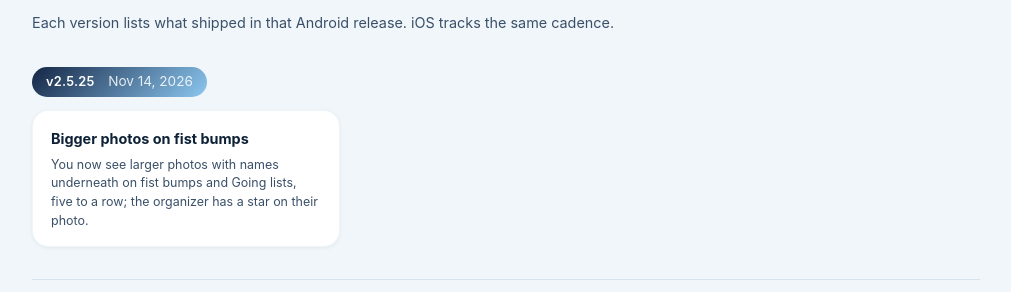
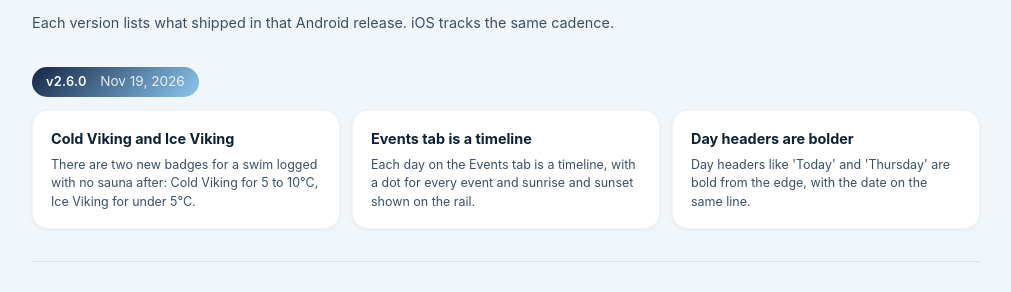
Before and after one commit to andrewvalko/nis-legal, a plain HTML site: page release-notes.html in a window 1280 px wide. Shown: the part 467-759 px from the top of the page, without its empty margins (134-1145 px from the left). Drawn offline with Linux system fonts and the light colour scheme.

Commit message:
Update release notes for v2.6.0

```diff
--- a/release-notes.html
+++ b/release-notes.html
@@ -167,6 +167,25 @@
     <h1>Release history</h1>
     <p class="intro">Each version lists what shipped in that Android release. iOS tracks the same cadence.</p>
 
+    <span class="period-label" data-date="2026-11-19">v2.6.0 <span class="period-date">Nov 19, 2026</span></span>
+
+    <div class="card-grid">
+        <div class="card">
+            <h3>Cold Viking and Ice Viking</h3>
+            <p>There are two new badges for a swim logged with no sauna after: Cold Viking for 5 to 10°C, Ice Viking for under 5°C.</p>
+        </div>
+        <div class="card">
+            <h3>Events tab is a timeline</h3>
+            <p>Each day on the Events tab is a timeline, with a dot for every event and sunrise and sunset shown on the rail.</p>
+        </div>
+        <div class="card">
+            <h3>Day headers are bolder</h3>
+            <p>Day headers like 'Today' and 'Thursday' are bold from the edge, with the date on the same line.</p>
+        </div>
+    </div>
+
+    <hr class="divider">
+
     <span class="period-label" data-date="2026-11-14">v2.5.25 <span class="period-date">Nov 14, 2026</span></span>
 
     <div class="card-grid">
```
